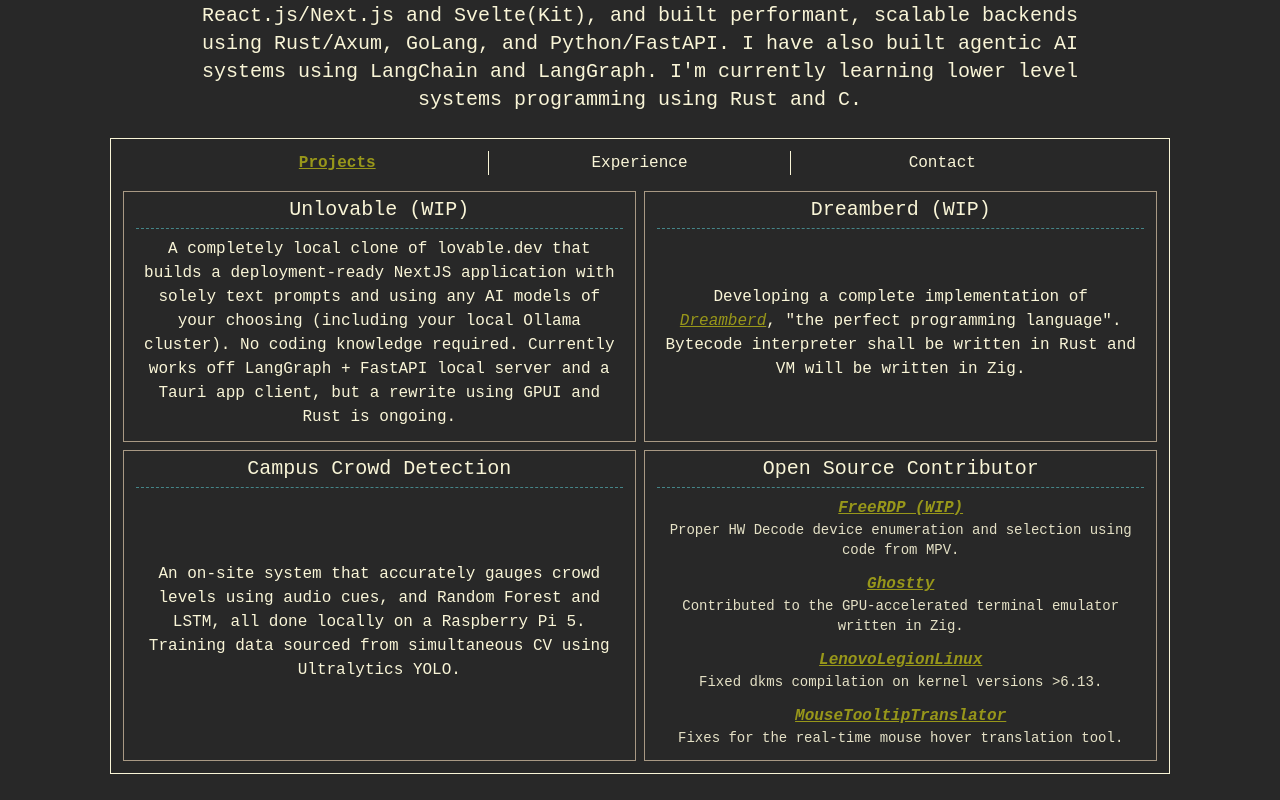
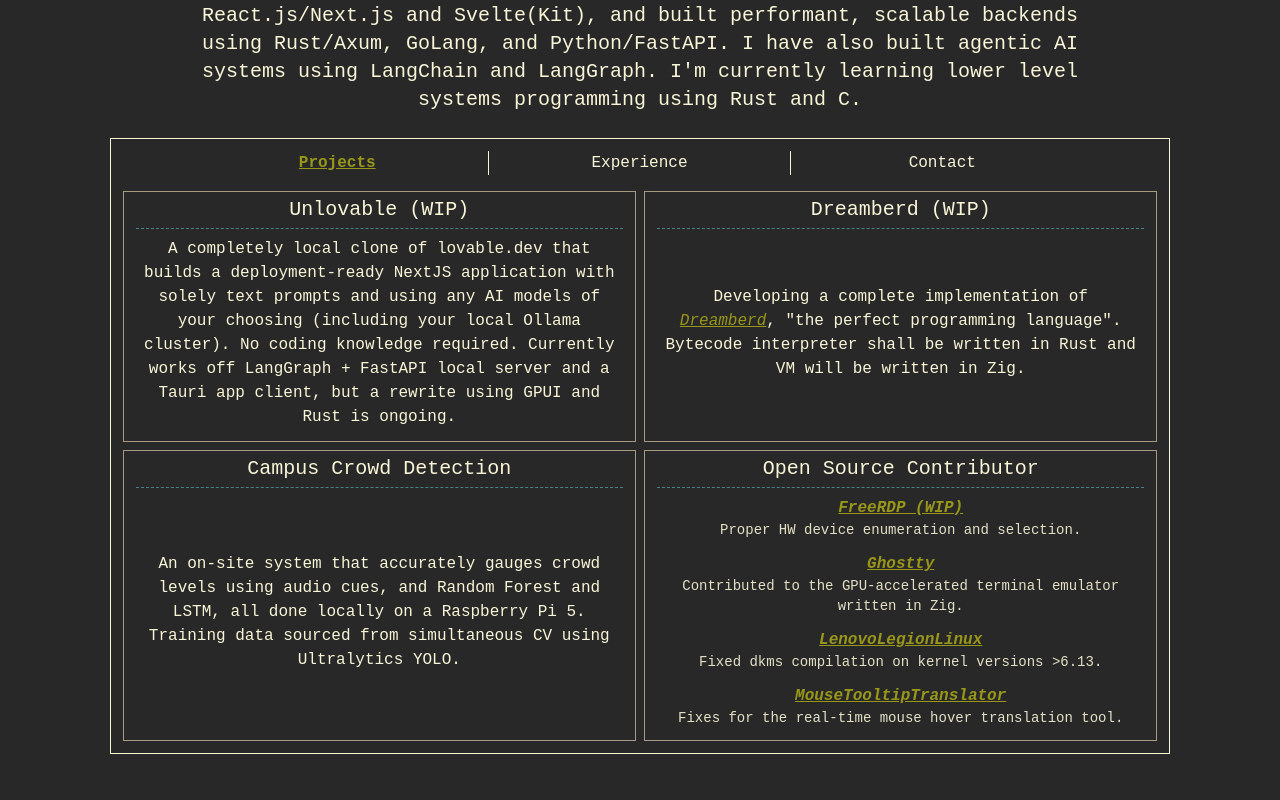
Before and after one commit to lg28literconvectionmicrowaveoven/site, a Svelte app: page / in a window 1280 px wide. Shown: the part 385-1185 px from the top of the page. Built offline with nearby package versions, Linux system fonts and the light colour scheme; a web font is replaced by a local one.

Commit message:
update freerdp

```diff
--- a/src/App.svelte
+++ b/src/App.svelte
@@ -49,7 +49,7 @@
           name: "FreeRDP (WIP)",
           url: "https://github.com/FreeRDP/FreeRDP/issues/7699",
           description:
-            "Proper HW Decode device enumeration and selection using code from MPV.",
+            "Proper HW device enumeration and selection.",
         },
         {
           name: "Ghostty",
```
